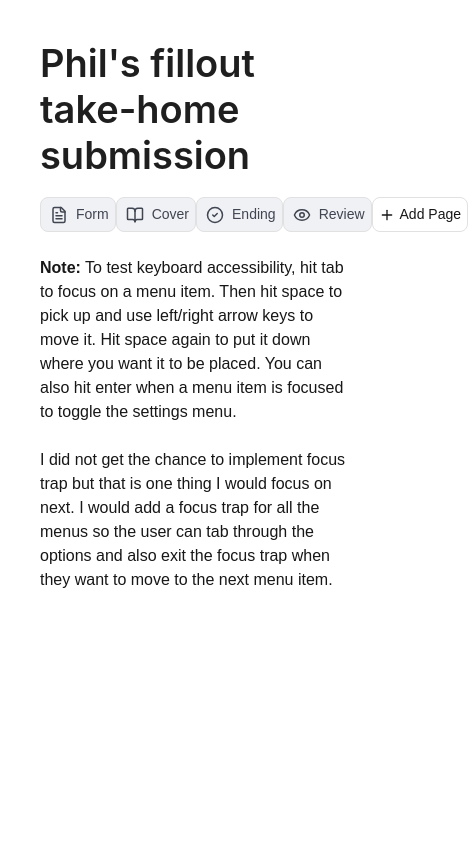
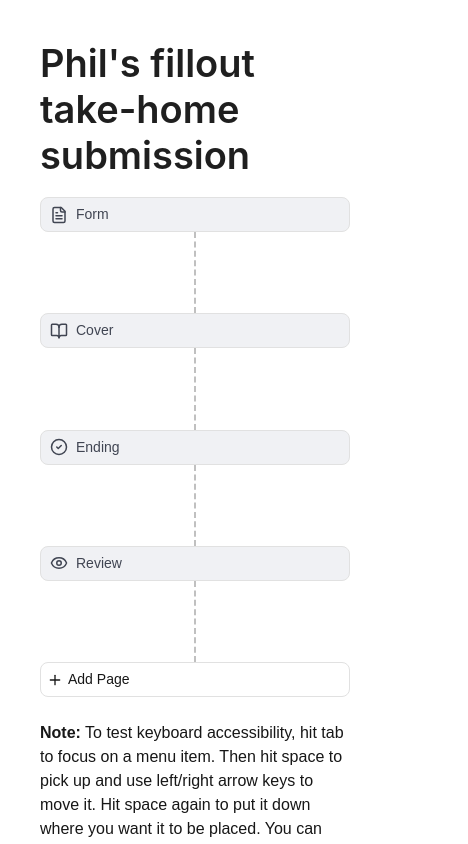
Before and after one commit to lihaojin/fillout-take-home, a Next.js app: page / in a window 390 px wide. Shown: the top 844 px of the page, 468 px wide, since content can reach past the window. Built offline with nearby package versions, Linux system fonts and the light colour scheme.

Commit message:
feat: Add mobile experience

```diff
--- a/src/app/page.tsx
+++ b/src/app/page.tsx
@@ -26,7 +26,9 @@ export default function Home() {
   return (
     <div className="p-10">
       <Title>Phil&apos;s fillout take-home submission</Title>
-      <FormPageMenu formPages={formPages} setFormPages={setFormPages} />
+      <div className="h-[500px]">
+        <FormPageMenu formPages={formPages} setFormPages={setFormPages} />
+      </div>
       <p className="my-6">
         <strong>Note:</strong> To test keyboard accessibility, hit tab to focus
         on a menu item. Then hit space to pick up and use left/right arrow keys
--- a/src/components/FormPageMenu/FormPageMenu.css
+++ b/src/components/FormPageMenu/FormPageMenu.css
@@ -33,3 +33,19 @@
   outline-color: #bfdbfe;
   outline-offset: 1px;
 }
+
+@media (max-width: 768px) {
+  .formpagemenu-container {
+    height: 100%;
+  }
+
+  .formpagemenu {
+    height: 100%;
+    min-height: 300px;
+  }
+
+  .formpagemenu-container,
+  .formpagemenu {
+    flex-direction: column; /* switch to column on mobile */
+  }
+}
--- a/src/components/FormPageMenu/FormPageMenu.tsx
+++ b/src/components/FormPageMenu/FormPageMenu.tsx
@@ -14,6 +14,7 @@ import {
 import {
   arrayMove,
   horizontalListSortingStrategy,
+  verticalListSortingStrategy,
   SortableContext,
 } from "@dnd-kit/sortable";
 import { FormPagesConfig } from "./FormPageMenuTypes";
@@ -21,6 +22,7 @@ import MenuItem from "./partials/MenuItem/MenuItem";
 import Separator from "./partials/Separator/Separator";
 import { formOptionsMap, FormOptionTypes } from "./FormPageMenuTypes";
 import AddButton from "./partials/AddButton";
+import useIsMobile from "@/hooks/useIsMobile";
 
 import "./FormPageMenu.css";
 
@@ -31,7 +33,7 @@ export interface FormPagesMenuProps {
 
 const FormPageMenu = ({ formPages, setFormPages }: FormPagesMenuProps) => {
   const sensors = useSensors(
-    useSensor(PointerSensor), // mouse / touch support
+    useSensor(PointerSensor), // mouse support
     useSensor(KeyboardSensor) // ⌨️ keyboard support
   );
 
@@ -67,6 +69,7 @@ const FormPageMenu = ({ formPages, setFormPages }: FormPagesMenuProps) => {
 
     setFormPages(newPageList);
   };
+  const isMobile = useIsMobile();
 
   return (
     <>
@@ -77,7 +80,11 @@ const FormPageMenu = ({ formPages, setFormPages }: FormPagesMenuProps) => {
       >
         <SortableContext
           items={formPages}
-          strategy={horizontalListSortingStrategy}
+          strategy={
+            isMobile
+              ? verticalListSortingStrategy
+              : horizontalListSortingStrategy
+          }
         >
           <div className="formpagemenu">
             {formPages.map((formPage, index) => {
--- a/src/components/FormPageMenu/partials/MenuItem/MenuItem.css
+++ b/src/components/FormPageMenu/partials/MenuItem/MenuItem.css
@@ -45,3 +45,9 @@
 .menuitem-container:focus-within svg {
   stroke: #eab308;
 }
+
+@media (max-width: 768px) {
+  .menuitem-container {
+    width: 100%;
+  }
+}
--- a/src/components/FormPageMenu/partials/Separator/Separator.css
+++ b/src/components/FormPageMenu/partials/Separator/Separator.css
@@ -27,3 +27,21 @@
 .ant-popover-title {
   margin-bottom: 0 !important;
 }
+
+@media (max-width: 768px) {
+  .separator-btn {
+    top: 50%;
+    transform: translate(-50%, -50%);
+  }
+
+  .separator-container {
+    flex-direction: column;
+    align-items: center;
+  }
+
+  .separator-dashedline {
+    border-left: 2px dashed #c0c0c0;
+    height: 100%;
+    width: 1px;
+  }
+}
--- /dev/null
+++ b/src/hooks/useIsMobile.ts
@@ -0,0 +1,20 @@
+import { useState, useEffect } from "react";
+
+function useIsMobile(breakpoint = 768) {
+  const [isMobile, setIsMobile] = useState(
+    () => window.innerWidth <= breakpoint
+  );
+
+  useEffect(() => {
+    const handleResize = () => {
+      setIsMobile(window.innerWidth <= breakpoint);
+    };
+
+    window.addEventListener("resize", handleResize);
+    return () => window.removeEventListener("resize", handleResize);
+  }, [breakpoint]);
+
+  return isMobile;
+}
+
+export default useIsMobile;
```
